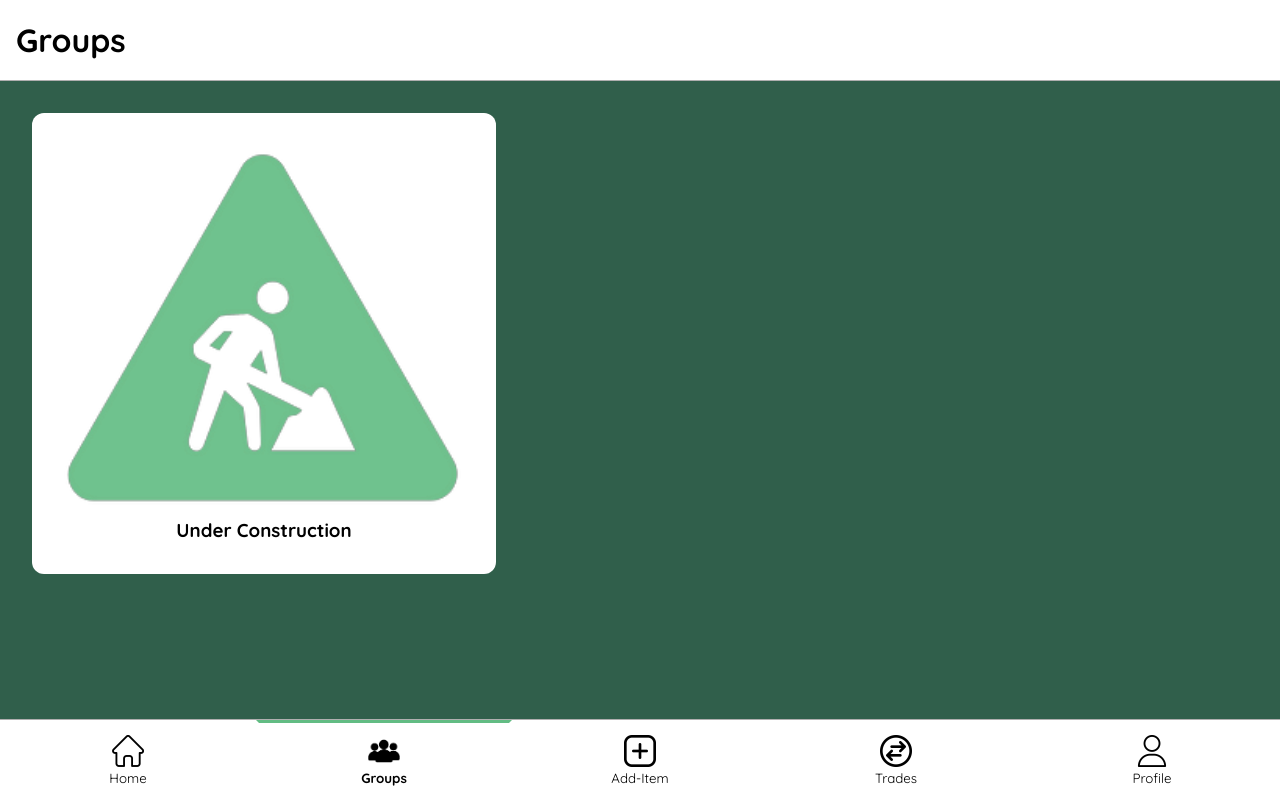
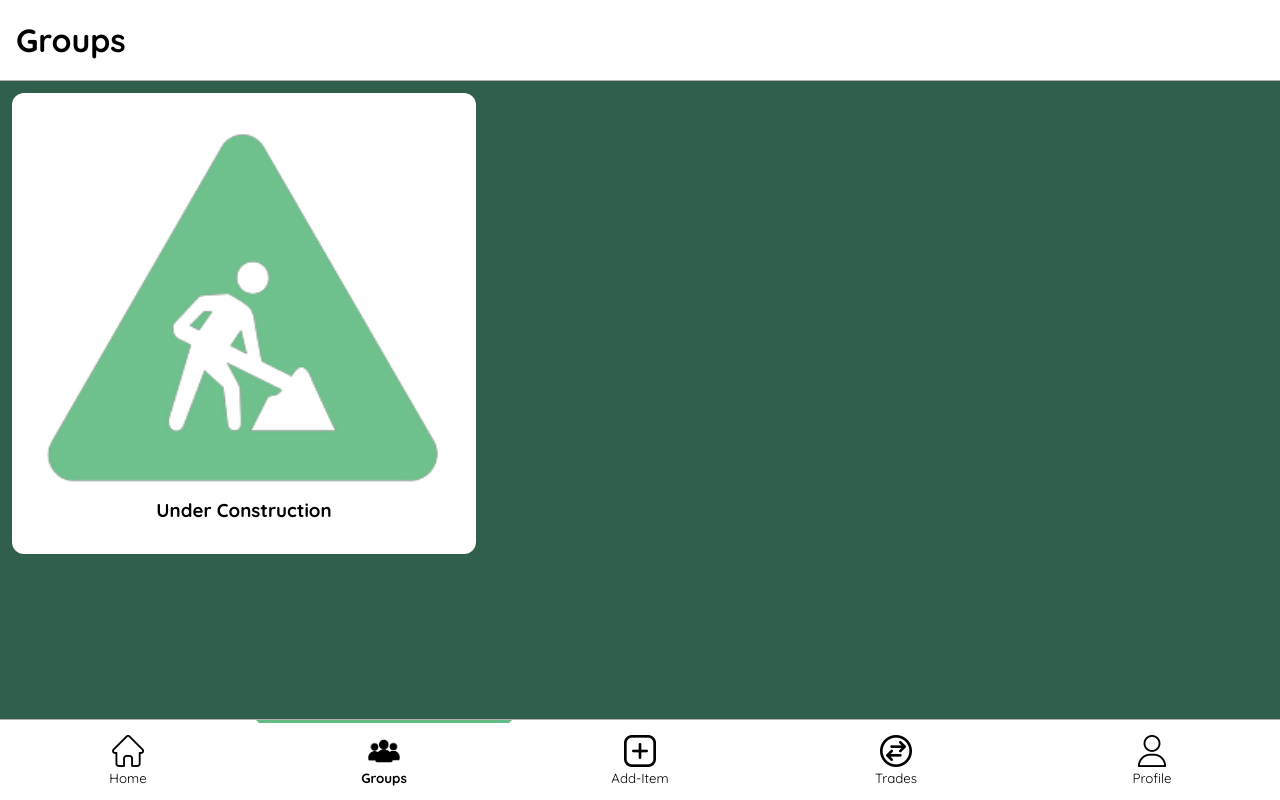
Before and after one commit to JDMCK/2800-202310-BBY08, a React (Create React App) app: page /groups in a window 1280 px wide. Built offline with nearby package versions, Linux system fonts and the light colour scheme; no server answers; sample sign-in values are in the browser's storage.

Commit message:
fixed margin on groups page

```diff
--- a/src/styles/groups.css
+++ b/src/styles/groups.css
@@ -1,7 +1,7 @@
 #groups-container {
     width: auto;
     background-color: white;
-    margin: 2rem;
+    margin: 0.75rem;
     padding: 2rem;
     border-radius: 0.75rem;
     max-width: 400px;
```
